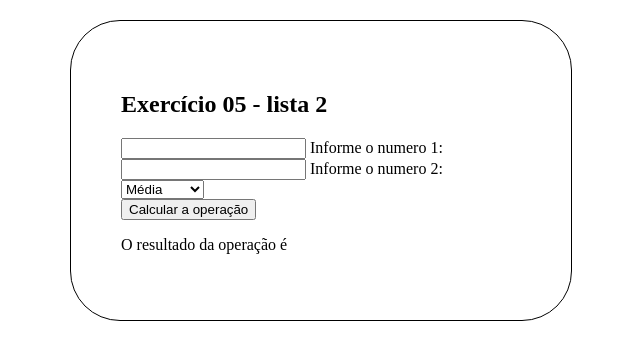
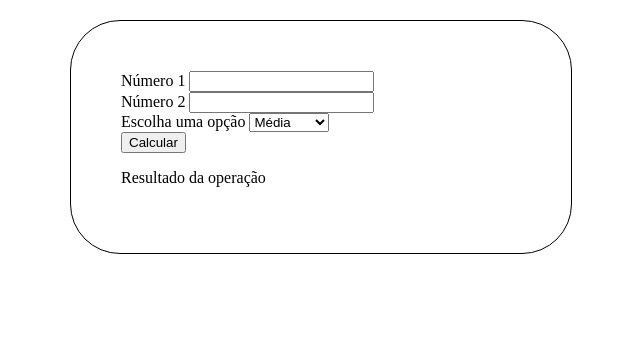
Before and after one commit to MPasti/Lista-Javascript, a plain HTML site: page lista2/ex05.html in a window 1280 px wide. Shown: the whole page, without its empty margins (319-959 px from the left). Drawn offline with Linux system fonts and the light colour scheme.

Commit message:
Update ex05.html

```diff
--- a/lista2/ex05.html
+++ b/lista2/ex05.html
@@ -4,34 +4,31 @@
         <meta charset="UTF-8">
         <meta http-equiv="X-UA-Compatible" content="IE=edge">
         <meta name="viewport" content="width=device-width, initial-scale=1.0">
-    <title> Exercício 05</title>
-    <link rel="stylesheet" href="style.css">
+        <title>Document</title>
+        <link rel="stylesheet" href="style.css"/>
     </head>
     <body>
         <div id="container">
-    <h2>
-        Exercício 05 - lista 2
-    </h2>
-        <div id="n1">
-            <input type="number" id="n1"/> Informe o numero 1:
+            <div id="divN1">
+                Número 1 <input type="number" id="n1"/>
             </div>
-        <div id="n2">
-            <input type="number" id="n2"/> Informe o numero 2:
+            <div id="divN2">
+                Número 2 <input type="number" id="n2"/>
             </div>
-        <div id="escolha">
-            <select id="escolha">
+            <div id="divOpcao">
+                Escolha uma opção <select id="opcao">
                     <option value="1"> Média </option>
-                <option value="2"> Subtração </option>
+                    <option value="2"> Diferença </option>
                     <option value="3"> Produto </option>
                     <option value="4"> Divisão </option>
                 </select>
             </div>
-            <div id="button">
-                <button onclick="exe5()"> Calcular a operação </button>
+            <div id="divBotao">
+                <button onClick="exe5()"> Calcular </button>
             </div>
-            <div>
+            <div id="divResultado">
                 <p>
-                O resultado da operação é <span id="resultado"> </span>
+                    Resultado da operação <span id="resultado"> </span>
                 </p>
             </div>
         </div>
```
Lines whose indentation alone changed are shown as unchanged.
